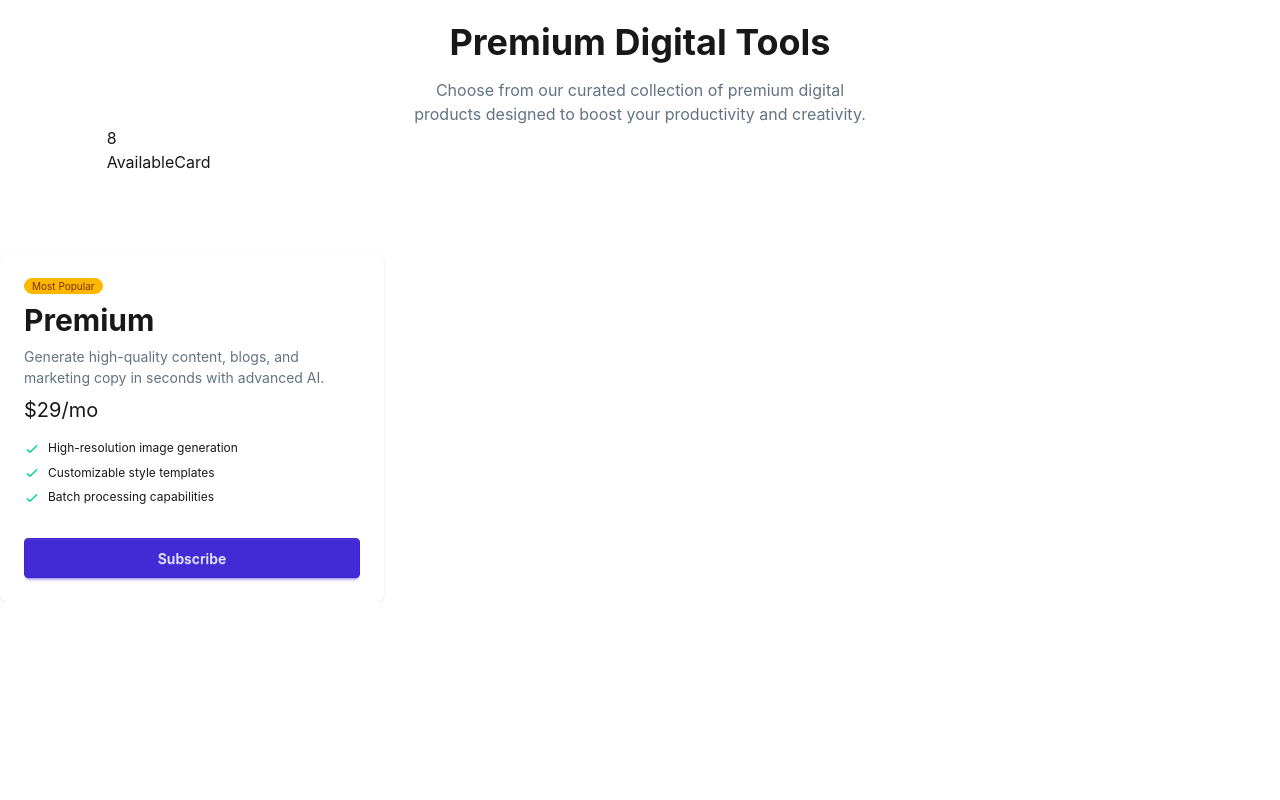
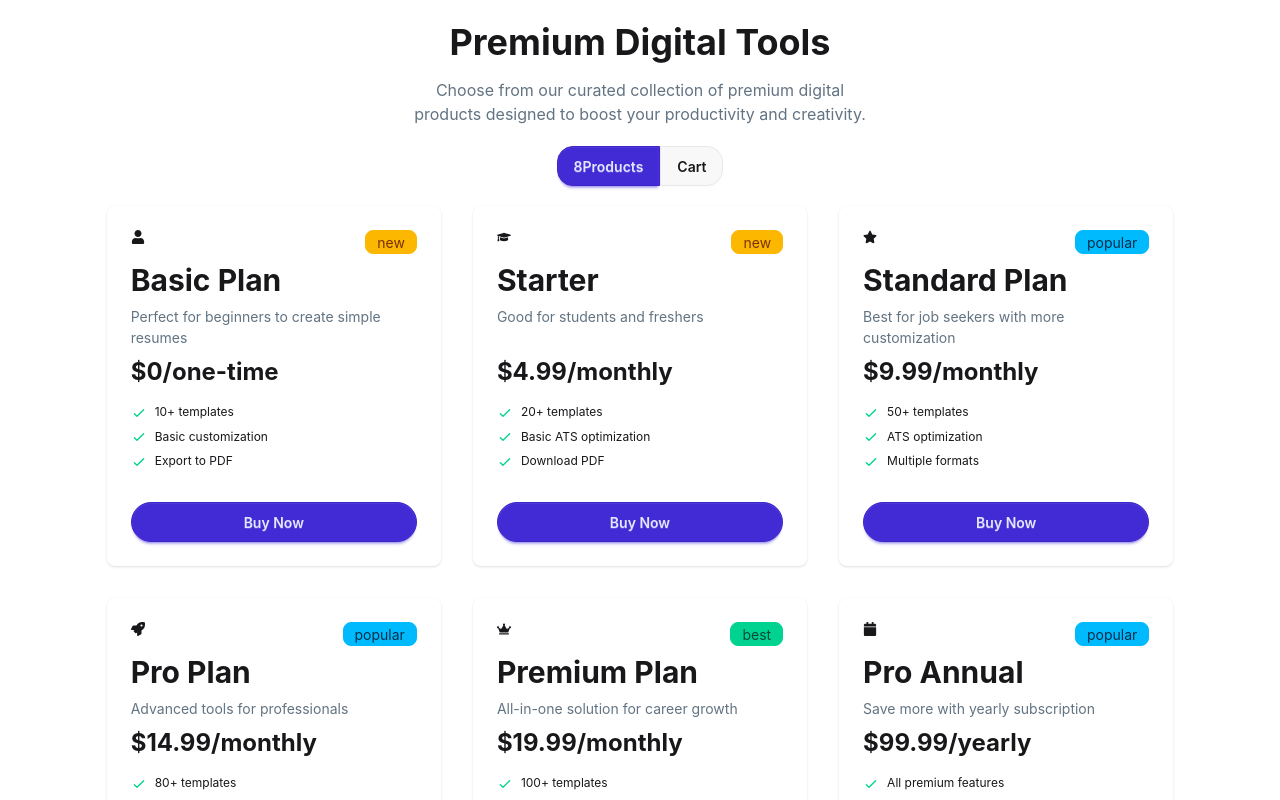
Before and after one commit to jonayet-nur/digi-tools-platform, a React (Vite) app: page / in a window 1280 px wide. Shown: the part 1040-1840 px from the top of the page. Before the commit the page ends 1642 px from the top, so only its background shows below. Built offline with nearby package versions, Linux system fonts and the light colour scheme.

Commit message:
card data show dynamically and products and cart button toggoling complete

```diff
--- a/public/card.json
+++ b/public/card.json
@@ -32,7 +32,7 @@
   {
     "id": 3,
     "name": "Standard Plan",
-    "description": "Best for job seekers with more customization options",
+    "description": "Best for job seekers with more customization ",
     "price": 9.99,
     "period": "monthly",
     "tag": "popular",
@@ -40,8 +40,8 @@
     "features": [
       "50+ templates",
       "ATS optimization",
-      "Multiple formats",
-      "Email support"
+      "Multiple formats"
+
     ],
     "icon": "FaStar"
   },
--- a/src/App.jsx
+++ b/src/App.jsx
@@ -22,7 +22,7 @@ function App() {
 
     <Suspense>
       <ProductSection productPromise={productPromise}></ProductSection>
-      <Card></Card>
+
     </Suspense>
     </>
   )
--- a/src/components/AvailableCard/AvailableCard.jsx
+++ b/src/components/AvailableCard/AvailableCard.jsx
@@ -1,9 +1,17 @@
 import React from 'react'
+import Card from '../ui/Card'
 
 const AvailableCard = ({cardData}) => {
     console.log(cardData)
   return (
-    <div>AvailableCard</div>
+
+    <div className='grid grid-cols-1 md:grid-cols-3 gap-8'>
+        {
+            cardData.map((singleCard)=>{
+                return <Card key={singleCard.id} singleCard={singleCard}></Card>
+            })
+        }
+    </div>
   )
 }
 
--- a/src/components/Navbar/Navbar.jsx
+++ b/src/components/Navbar/Navbar.jsx
@@ -4,7 +4,7 @@ import { FiShoppingCart } from 'react-icons/fi'
 const Navbar = () => {
 
   return (
-    <nav className='bg-white shadow-xl p-4 sticky top-0'>
+    <nav className='bg-white shadow-xl p-4 sticky top-0 z-50'>
         <div className='container mx-auto'>
             <div className='flex justify-between items-center '>
                 {/*  nav logo left*/}
--- a/src/components/ProductSection/ProductSection.jsx
+++ b/src/components/ProductSection/ProductSection.jsx
@@ -1,4 +1,4 @@
-import React, { use } from 'react'
+import React, { use, useState } from 'react'
 import { FiDivideCircle } from 'react-icons/fi'
 import AvailableCard from '../AvailableCard/AvailableCard'
 
@@ -6,15 +6,19 @@ const ProductSection = ({productPromise}) => {
     console.log(productPromise)
     const cardData = use(productPromise)
     console.log(cardData)
+
+    //button toggoling
+    const[selectButton,setSelectedButton]=useState("products")
+    console.log(selectButton)
   return (
     <div className='w-10/12 mx-auto my-20'>
         <div className='text-center space-y-4'>
             <h2 className='font-bold text-4xl'>Premium Digital Tools</h2>
             <p className='text-[#627382]'>Choose from our curated collection of premium digital<br></br> products designed to boost your productivity and creativity.</p>
         </div>
-        <div>
-            <button>{cardData.length}</button>
-            <button></button>
+        <div className='text-center my-5'>
+            <button onClick={()=> setSelectedButton("products")} className={`btn rounded-r-none rounded-l-2xl ${selectButton==="products"?"btn-primary":""}`}>{cardData.length}Products</button>
+        <button onClick={()=> setSelectedButton("cart")} className={`btn rounded-l-none  rounded-r-2xl ${selectButton==="cart"?"btn-primary":""}`}>Cart</button>
 
         </div>
         <AvailableCard cardData={cardData}></AvailableCard>
--- a/src/components/StatsBanner/Stats.jsx
+++ b/src/components/StatsBanner/Stats.jsx
@@ -8,6 +8,7 @@ const Stats = () => {
  <div className="">
     <div className="font-extrabold text-5xl text-white">50K+</div>
     <div className="text-xl text-white">Active Users</div>
+
   </div>
 
   <div className="">
--- a/src/components/ui/Card.jsx
+++ b/src/components/ui/Card.jsx
@@ -1,31 +1,47 @@
 import React from 'react'
+import {
+  FaUser, FaStar, FaCrown, FaRocket,
+  FaBuilding, FaGraduationCap, FaCalendar, FaBriefcase
+} from "react-icons/fa";
 
-const Card = () => {
+const icons = {
+  FaUser,
+  FaStar,
+  FaCrown,
+  FaRocket,
+  FaBuilding,
+  FaGraduationCap,
+  FaCalendar,
+  FaBriefcase
+};
+const Card = ({ singleCard}) => {
+     const Icon = icons[singleCard.icon];
   return (
-   <div className="card w-96 bg-base-100 shadow-sm">
-  <div className="card-body">
-    <span className="badge badge-xs badge-warning">Most Popular</span>
-     <h2 className="text-3xl font-bold">Premium</h2>
-    <p className='text-[#627382]'>Generate high-quality content, blogs, and marketing copy in seconds with advanced AI.</p>
-      <span className="text-xl">$29/mo</span>
+   <div className="card  bg-base-100 shadow-sm ">
+  <div className="card-body  ">
+    <div className='flex justify-between'>
+       <span>{Icon && <Icon />}</span>
+
+        <span className={`badge badge-xm ${singleCard.tagType==="new" ? "badge-warning":""} ${singleCard.tagType==="popular" ? "badge-info":""} ${singleCard.tagType==="best" ? "badge-success":""}`}>{singleCard.tagType}</span>
+    </div>
+     <h2 className="text-3xl font-bold">{singleCard.name}</h2>
+    <p className='text-[#627382]'>{singleCard.description}</p>
+      <span className="text-2xl font-bold">${singleCard.price}/{singleCard.period}</span>
 
     <ul className="mt-2 flex flex-col gap-2 text-xs">
-      <li>
+        {
+            singleCard.features.map((feature,ind)=>{
+                return <li key={ind}>
         <svg xmlns="http://www.w3.org/2000/svg" className="size-4 me-2 inline-block text-success" fill="none" viewBox="0 0 24 24" stroke="currentColor"><path strokeLinecap="round" strokeLinejoin="round" strokeWidth="2" d="M5 13l4 4L19 7" /></svg>
-        <span>High-resolution image generation</span>
+        <span>{feature}</span>
       </li>
-      <li>
-        <svg xmlns="http://www.w3.org/2000/svg" className="size-4 me-2 inline-block text-success" fill="none" viewBox="0 0 24 24" stroke="currentColor"><path strokeLinecap="round" strokeLinejoin="round" strokeWidth="2" d="M5 13l4 4L19 7" /></svg>
-        <span>Customizable style templates</span>
-      </li>
-      <li>
-        <svg xmlns="http://www.w3.org/2000/svg" className="size-4 me-2 inline-block text-success" fill="none" viewBox="0 0 24 24" stroke="currentColor"><path strokeLinecap="round" strokeLinejoin="round" strokeWidth="2" d="M5 13l4 4L19 7" /></svg>
-        <span>Batch processing capabilities</span>
-      </li>
+            })
+        }
+
 
     </ul>
     <div className="mt-6">
-      <button className="btn btn-primary btn-block">Subscribe</button>
+      <button className="btn btn-primary btn-block rounded-4xl">Buy Now</button>
     </div>
   </div>
 </div>
```
